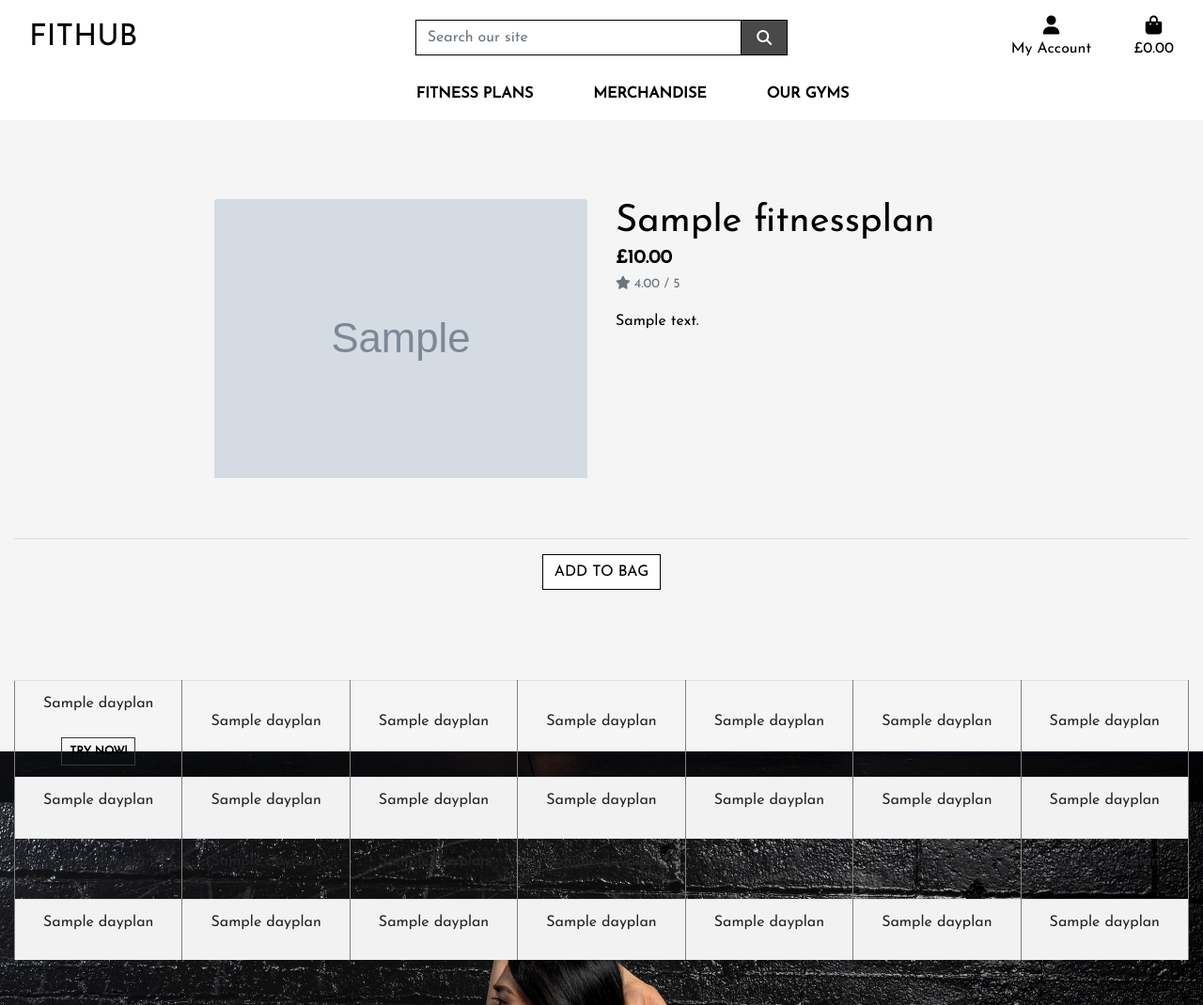
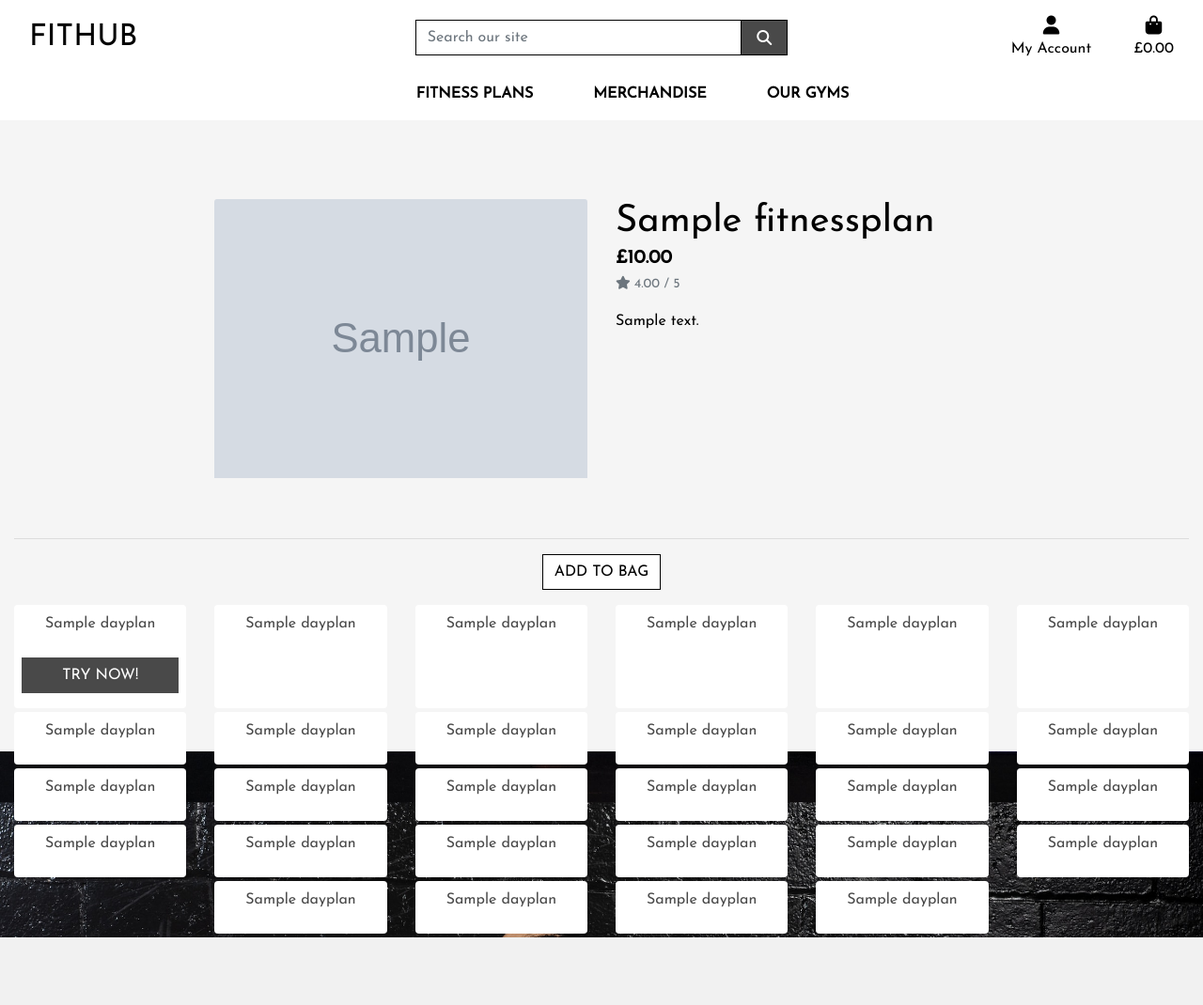
Before and after one commit to AnnaSeDab/Fithub2, a Django app: page /plans/1 in a window 1280 px wide. Shown: the whole page at 94% size. After the commit the page ends 998 px from the top, so only its background shows below. Run offline with Django 3.2, Linux system fonts and the light colour scheme; tables that the repository leaves empty hold one stand-in row (values such as "Sample post"); grey boxes marked "Sample" are stand-in pictures; some libraries are stand-ins or nearby versions; some web fonts are replaced.

Commit message:
add: flexbox instead of table on the plan details page

```diff
--- a/plans/templates/plans/plan_details.html
+++ b/plans/templates/plans/plan_details.html
@@ -44,7 +44,7 @@
             <form class="form" action="{% url 'add_to_bag' plan.product.id %}" method="POST">
                 {% csrf_token %}
                 <div class="form-row">
-                    <div class="col-12">
+                    <div class="col-12 mb-3">
                         <input type="submit" class="btn btn-outline-black rounded-0 text-uppercase" value="Add to Bag">
                     </div>
                     <div>
@@ -58,118 +58,148 @@
             </form>
         </div>
     </div>
-    <div class="row">
-        <div class="col-12 text-black">
-            <table class="table mb-5">
-                <tbody>
-                    <tr>
-                        <td>
+    <div class="row justify-content-center text-center">
+        <div class="col-sm-5 col-md-3 col-lg-2 mb-1">
+            <div class="card h-100 border-0 p-2">
                 <p>{{ plan.day_one.friendly_name }}</p>
-                            <a class="p-2 mt-2 badge badge-white text-black rounded-0 border border-dark"
+                <a class="btn btn-grey rounded-0 my-2"
                 title="View on Youtube" href="{% url 'day' plan.id plan.day_one.id %}">TRY NOW!</a>
-                        </td>
-                        <td>
+            </div>
+        </div>
+        <div class="col-sm-5 col-md-3 col-lg-2 mb-1">
+            <div class="card h-100 border-0 p-2">
                 <p>{{ plan.day_two.friendly_name }}</p>
-                        </td>
-                        <br>
-                        <td>
+            </div>
+        </div>
+        <div class="col-sm-5 col-md-3 col-lg-2 mb-1">
+            <div class="card h-100 border-0 p-2">
                 <p>{{ plan.day_three.friendly_name }}</p>
-                        </td>
-                        </td>
-                        <td>
+            </div>
+        </div>
+        <div class="col-sm-5 col-md-3 col-lg-2 mb-1">
+            <div class="card h-100 border-0 p-2">
                 <p>{{ plan.day_four.friendly_name }}</p>
-                        </td>
-                        <td>
+            </div>
+        </div>
+        <div class="col-sm-5 col-md-3 col-lg-2 mb-1">
+            <div class="card h-100 border-0 p-2">
                 <p>{{ plan.day_five.friendly_name }}</p>
-                        </td>
-                        </td>
-                        <td>
+            </div>
+        </div>
+        <div class="col-sm-5 col-md-3 col-lg-2 mb-1">
+            <div class="card h-100 border-0 p-2">
                 <p>{{ plan.day_six.friendly_name }}</p>
-                        </td>
-                        <td>
+            </div>
+        </div>
+        <div class="col-sm-5 col-md-3 col-lg-2 mb-1">
+            <div class="card h-100 border-0 p-2">
                 <p>{{ plan.day_seven.friendly_name }}</p>
-                        </td>
-                    </tr>
-                    <tr>
-                        <td>
+            </div>
+        </div>
+        <div class="col-sm-5 col-md-3 col-lg-2 mb-1">
+            <div class="card h-100 border-0 p-2">
                 <p>{{ plan.day_eight.friendly_name }}</p>
-                        </td>
-                        <td>
+            </div>
+        </div>
+        <div class="col-sm-5 col-md-3 col-lg-2 mb-1">
+            <div class="card h-100 border-0 p-2">
                 <p>{{ plan.day_nine.friendly_name }}</p>
-                        </td>
-                        <br>
-                        <td>
+            </div>
+        </div>
+        <div class="col-sm-5 col-md-3 col-lg-2 mb-1">
+            <div class="card h-100 border-0 p-2">
                 <p>{{ plan.day_ten.friendly_name }}</p>
-                        </td>
-                        </td>
-                        <td>
+            </div>
+        </div>
+        <div class="col-sm-5 col-md-3 col-lg-2 mb-1">
+            <div class="card h-100 border-0 p-2">
                 <p>{{ plan.day_eleven.friendly_name }}</p>
-                        </td>
-                        <td>
+            </div>
+        </div>
+        <div class="col-sm-5 col-md-3 col-lg-2 mb-1">
+            <div class="card h-100 border-0 p-2">
                 <p>{{ plan.day_twelve.friendly_name }}</p>
-                        </td>
-                        </td>
-                        <td>
+            </div>
+        </div>
+        <div class="col-sm-5 col-md-3 col-lg-2 mb-1">
+            <div class="card h-100 border-0 p-2">
                 <p>{{ plan.day_thirteen.friendly_name }}</p>
-                        </td>
-                        <td>
+            </div>
+        </div>
+        <div class="col-sm-5 col-md-3 col-lg-2 mb-1">
+            <div class="card h-100 border-0 p-2">
                 <p>{{ plan.day_fourteen.friendly_name }}</p>
-                        </td>
-                    </tr>
-                    <tr>
-                        <td>
+            </div>
+        </div>
+        <div class="col-sm-5 col-md-3 col-lg-2 mb-1">
+            <div class="card h-100 border-0 p-2">
                 <p>{{ plan.day_fifteen.friendly_name }}</p>
-                        </td>
-                        <td>
+            </div>
+        </div>
+        <div class="col-sm-5 col-md-3 col-lg-2 mb-1">
+            <div class="card h-100 border-0 p-2">
                 <p>{{ plan.day_sixteen.friendly_name }}</p>
-                        </td>
-                        <br>
-                        <td>
+            </div>
+        </div>
+        <div class="col-sm-5 col-md-3 col-lg-2 mb-1">
+            <div class="card h-100 border-0 p-2">
                 <p>{{ plan.day_seventeen.friendly_name }}</p>
-                        </td>
-                        </td>
-                        <td>
+            </div>
+        </div>
+        <div class="col-sm-5 col-md-3 col-lg-2 mb-1">
+            <div class="card h-100 border-0 p-2">
                 <p>{{ plan.day_eighteen.friendly_name }}</p>
-                        </td>
-                        <td>
+            </div>
+        </div>
+        <div class="col-sm-5 col-md-3 col-lg-2 mb-1">
+            <div class="card h-100 border-0 p-2">
                 <p>{{ plan.day_nineteen.friendly_name }}</p>
-                        </td>
-                        </td>
-                        <td>
+            </div>
+        </div>
+        <div class="col-sm-5 col-md-3 col-lg-2 mb-1">
+            <div class="card h-100 border-0 p-2">
                 <p>{{ plan.day_twenty.friendly_name }}</p>
-                        </td>
-                        <td>
+            </div>
+        </div>
+        <div class="col-sm-5 col-md-3 col-lg-2 mb-1">
+            <div class="card h-100 border-0 p-2">
                 <p>{{ plan.day_twentyone.friendly_name }}</p>
-                        </td>
-                    </tr>
-                    <tr>
-                        <td>
+            </div>
+        </div>
+        <div class="col-sm-5 col-md-3 col-lg-2 mb-1">
+            <div class="card h-100 border-0 p-2">
                 <p>{{ plan.day_twentytwo.friendly_name }}</p>
-                        </td>
-                        <td>
+            </div>
+        </div>
+        <div class="col-sm-5 col-md-3 col-lg-2 mb-1">
+            <div class="card h-100 border-0 p-2">
                 <p>{{ plan.day_twentythree.friendly_name }}</p>
-                        </td>
-                        <br>
-                        <td>
+            </div>
+        </div>
+        <div class="col-sm-5 col-md-3 col-lg-2 mb-1">
+            <div class="card h-100 border-0 p-2">
                 <p>{{ plan.day_twentyfour.friendly_name }}</p>
-                        </td>
-                        </td>
-                        <td>
+            </div>
+        </div>
+        <div class="col-sm-5 col-md-3 col-lg-2 mb-1">
+            <div class="card h-100 border-0 p-2">
                 <p>{{ plan.day_twentyfive.friendly_name }}</p>
-                        </td>
-                        <td>
+            </div>
+        </div>
+        <div class="col-sm-5 col-md-3 col-lg-2 mb-1">
+            <div class="card h-100 border-0 p-2">
                 <p>{{ plan.day_twentysix.friendly_name }}</p>
-                        </td>
-                        </td>
-                        <td>
+            </div>
+        </div>
+        <div class="col-sm-5 col-md-3 col-lg-2 mb-1">
+            <div class="card h-100 border-0 p-2">
                 <p>{{ plan.day_twentyseven.friendly_name }}</p>
-                        </td>
-                        <td>
+            </div>
+        </div>
+        <div class="col-sm-5 col-md-3 col-lg-2 mb-1">
+            <div class="card h-100 border-0 p-2">
                 <p>{{ plan.day_twentyeight.friendly_name }}</p>
-                        </td>
-                    </tr>
-                </tbody>
-            </table>
+            </div>
         </div>
     </div>
 </div>
--- a/static/css/base.css
+++ b/static/css/base.css
@@ -180,30 +180,6 @@ body {
     overflow-y: auto;
 }
 
-/* Fitness plans table */
-
-table {
-    width: 90%;
-    margin: 0 auto;
-    border-collapse: collapse;
-    text-align: center;
-    table-layout: fixed;
-}
-
-tr {
-    border: none;
-}
-
-td {
-    border-right: solid 1px grey;
-    border-left: solid 1px grey;
-    vertical-align: middle !important;
-}
-
-tr:nth-child(even) {
-    background-color: #f2f2f2;
-}
-
 .shopping-bag-link {
     color: #521036 !important;
 }
@@ -266,7 +242,6 @@ tr:nth-child(even) {
 
 /* Product form */
 
-
 .btn-file {
     position: relative;
     overflow: hidden;
```
Lines whose indentation alone changed are shown as unchanged.
